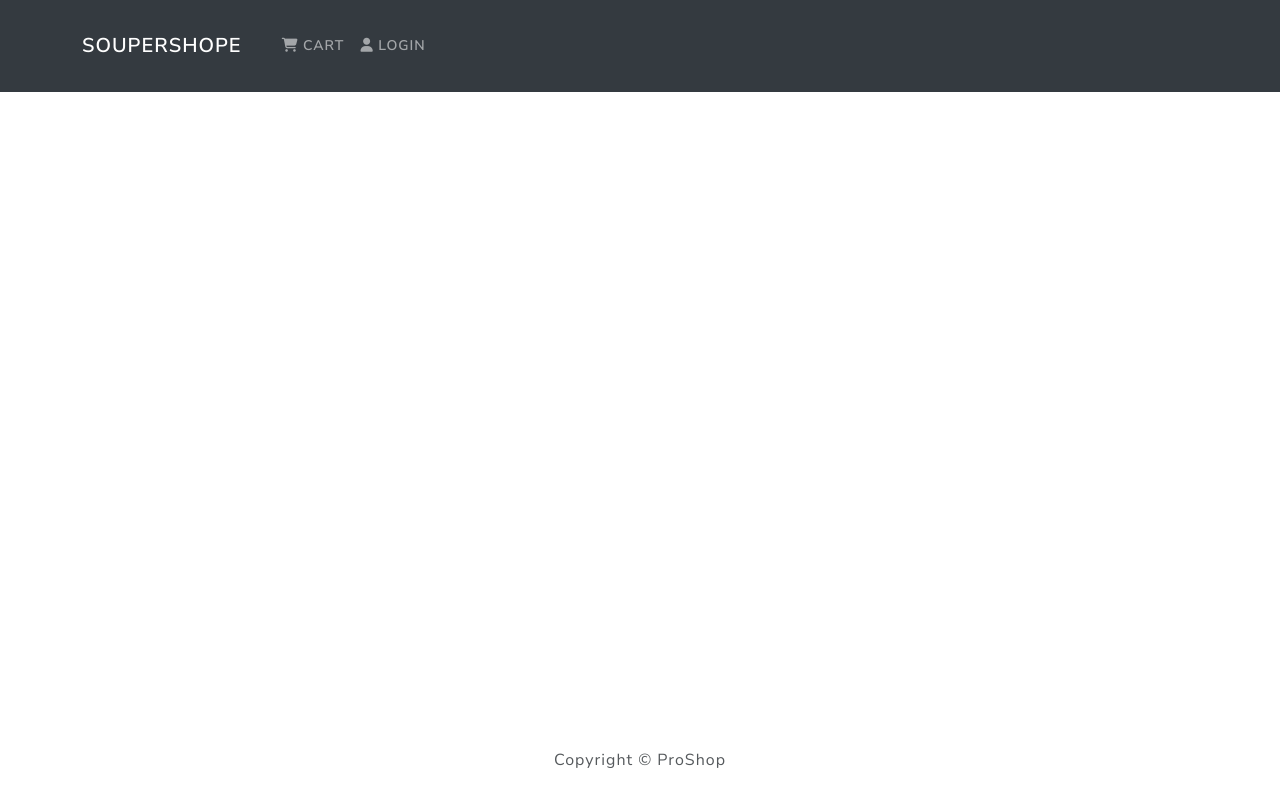
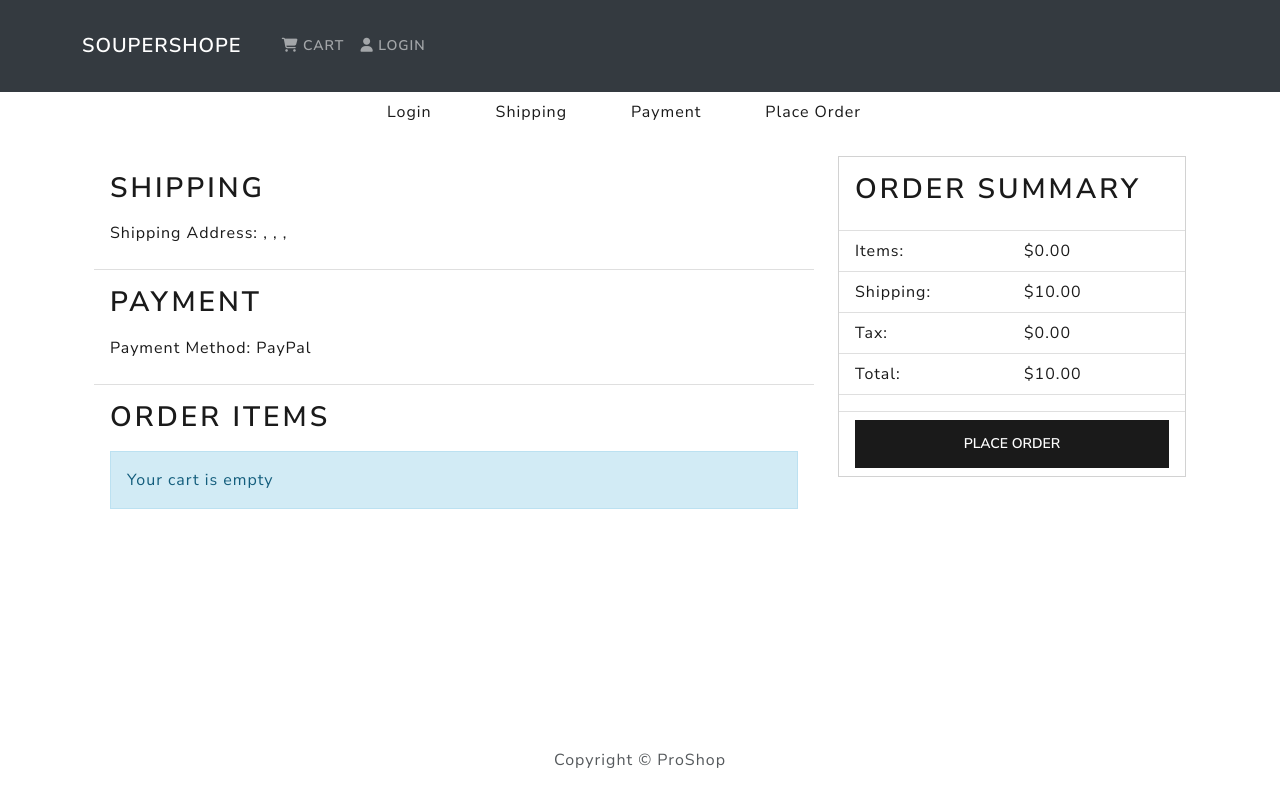
Before and after one commit to abdelkarim-choukri/e-commerce-website-react-django, a React (Vite) app in the folder frontend/: page /payment in a window 1280 px wide. Both pictures are taken after a click on the button "CONTINUE". Built offline with nearby package versions, Linux system fonts and the light colour scheme.

Commit message:
Update project

```diff
--- a/frontend/src/App.jsx
+++ b/frontend/src/App.jsx
@@ -12,6 +12,7 @@ import RegisterScreen from './screens/RegisterScreen'
 import ProfileScreen from './screens/ProfileScreen'
 import ShippingScreen from './screens/ShippingScreen'
 import PaymentScreen from './screens/PaymentScreen'
+import PlaceOrderSreen from './screens/PlaceOrderSreen'
 
 
 function App() {
@@ -32,6 +33,7 @@ function App() {
           <Route path="/profile" element={<ProfileScreen/>} />
           <Route path="/shipping" element={<ShippingScreen/>} />
           <Route path="/payment" element={<PaymentScreen/>} />
+          <Route path="/placeorder" element={<PlaceOrderSreen/>} />
         </Routes>
         </Container>
 
--- a/frontend/src/features/reducers/cartSlice.js
+++ b/frontend/src/features/reducers/cartSlice.js
@@ -25,10 +25,8 @@ export const fetchCartItems  = createAsyncThunk(
 
 const initialState={
   cartItems:[],//JSON.parse(localStorage.getItem('cartItems')) || [],
-  // newCart:{},
-  // isLoading: false,
   shippingAddress:{},
-  paymentMethod:'',
+  paymentMethod: localStorage.getItem('paymentMethod') || '',
 };
 const cartSlice=createSlice({
 name:'cart',
@@ -57,9 +55,10 @@ saveShippingAddress:(state,action)=>{
   localStorage.setItem('shippingAddress', JSON.stringify(state.shippingAddress));
 },
 savePaymentMethod:(state,action)=>{
+  console.log(state.paymentMethod)
   state.paymentMethod = action.payload;
   console.log(state.paymentMethod)
-  localStorage.setItem('paymentMethod', JSON.stringify(state.paymentMethod));
+  localStorage.setItem('paymentMethod',state.paymentMethod);
 },
 },
 extraReducers: (builder) => {
--- a/frontend/src/screens/PaymentScreen.jsx
+++ b/frontend/src/screens/PaymentScreen.jsx
@@ -39,6 +39,7 @@ function PaymentScreen({ history }) {
               name="paymentMethod"
               checked
               onChange={(e) => setPaymentMethod(e.target.value)}
+              value="PayPal"
             ></Form.Check>
           </Col>
         </Form.Group>
--- /dev/null
+++ b/frontend/src/screens/PlaceOrderSreen.jsx
@@ -0,0 +1,152 @@
+import React, { useEffect } from 'react';
+import CheckoutSteps from '../components/CheckoutSteps';
+import { Col, Container, Row } from 'react-bootstrap';
+import { useSelector } from 'react-redux';
+import { useNavigate } from 'react-router-dom';
+import { Link } from 'react-router-dom';
+import Message from '../components/Message';
+import { Button, ListGroup, Image, Card } from 'react-bootstrap';
+
+function PlaceOrderScreen() {
+  const navigate = useNavigate();
+  const cart = useSelector((state) => state.cart);
+  console.log(cart.paymentMethod);
+
+  useEffect(() => {
+    if (!cart.paymentMethod) {
+      navigate('/payment');
+    }
+  }, []);
+
+  const placeOrder = () => {
+    console.log('order');
+  };
+
+  const calculateItemsPrice = () => {
+    return cart.cartItems.reduce(
+      (acc, item) => acc + item.price * item.qty,
+      0
+    );
+  };
+
+  const itemsPrice = calculateItemsPrice().toFixed(2);
+  const shippingPrice = (itemsPrice > 100 ? 0 : 10).toFixed(2);
+  const taxPrice = (0.082 * itemsPrice).toFixed(2);
+  const totalPrice = (
+    Number(itemsPrice) +
+    Number(shippingPrice) +
+    Number(taxPrice)
+  ).toFixed(2);
+  console.log(itemsPrice,shippingPrice,taxPrice);
+
+  return (
+    <div>
+      <CheckoutSteps step1 step2 step3 step4 />
+
+      <Container>
+        <Row>
+          <Col md={8}>
+            <ListGroup variant="flush">
+              <ListGroup.Item>
+                <h2>Shipping</h2>
+                <p>
+                  <strong>Shipping Address: </strong>
+                  {cart.shippingAddress.address}, {cart.shippingAddress.city},{' '}
+                  {cart.shippingAddress.postalCode}, {cart.shippingAddress.country}
+                </p>
+              </ListGroup.Item>
+
+              <ListGroup.Item>
+                <h2>Payment</h2>
+                <p>
+                  <strong>Payment Method: </strong>
+                  {cart.paymentMethod}
+                </p>
+              </ListGroup.Item>
+
+              <ListGroup.Item>
+                <h2>Order Items</h2>
+                {cart.cartItems.length === 0 ? (
+                    <Message variant="info">Your cart is empty</Message>
+                ) : (
+                    <ListGroup variant="flush">
+                    {cart.cartItems.map((item, index) => (
+                        <ListGroup.Item key={index}>
+                        <Row>
+                            <Col xs={2} md={2}>
+                            <Image src={item.image} alt={item.name} fluid rounded />
+                            </Col>
+                            <Col xs={6} md={5}>
+                            <Link to={`/product/${item.product}`}>{item.name}</Link>
+                            </Col>
+                            <Col xs={4} md={5}>
+                            {item.qty} X ${item.price} = ${(item.qty * item.price).toFixed(2)}
+                            </Col>
+                        </Row>
+                        </ListGroup.Item>
+                    ))}
+                    </ListGroup>
+                )}
+                </ListGroup.Item>
+            </ListGroup>
+          </Col>
+
+          <Col md={4}>
+            <Card>
+              <ListGroup variant="flush">
+                <ListGroup.Item>
+                  <h2>Order Summary</h2>
+                </ListGroup.Item>
+
+                <ListGroup.Item>
+                  <Row>
+                    <Col>Items:</Col>
+                    <Col>${itemsPrice}</Col>
+                  </Row>
+                </ListGroup.Item>
+
+                <ListGroup.Item>
+                  <Row>
+                    <Col>Shipping:</Col>
+                    <Col>${shippingPrice}</Col>
+                  </Row>
+                </ListGroup.Item>
+
+                <ListGroup.Item>
+                  <Row>
+                    <Col>Tax:</Col>
+                    <Col>${taxPrice}</Col>
+                  </Row>
+                </ListGroup.Item>
+
+                <ListGroup.Item>
+                  <Row>
+                    <Col>Total:</Col>
+                    <Col>${totalPrice}</Col>
+                  </Row>
+                </ListGroup.Item>
+
+                <ListGroup.Item>
+                  {/* {error && <Message variant="danger">{error}</Message>} */}
+                </ListGroup.Item>
+
+                <ListGroup.Item>
+                  <Button
+                    type="button"
+                    className="w-100"
+                    disabled={cart.cartItems === 0}
+                    onClick={placeOrder}
+                  >
+                    Place Order
+                  </Button>
+                </ListGroup.Item>
+              </ListGroup>
+            </Card>
+          </Col>
+        </Row>
+      </Container>
+    </div>
+  );
+}
+
+export default PlaceOrderScreen;
--- a/frontend/src/store.js
+++ b/frontend/src/store.js
@@ -32,6 +32,7 @@ const store = configureStore({
     cart: {
       cartItems: cartItemsFromStorage,
       shippingAddress:shippingAddressFromStorage,
+      paymentMethod: localStorage.getItem('paymentMethod') || '',
     },
     userLogin:{
       userInfo:userInfoFromStorage,
```
